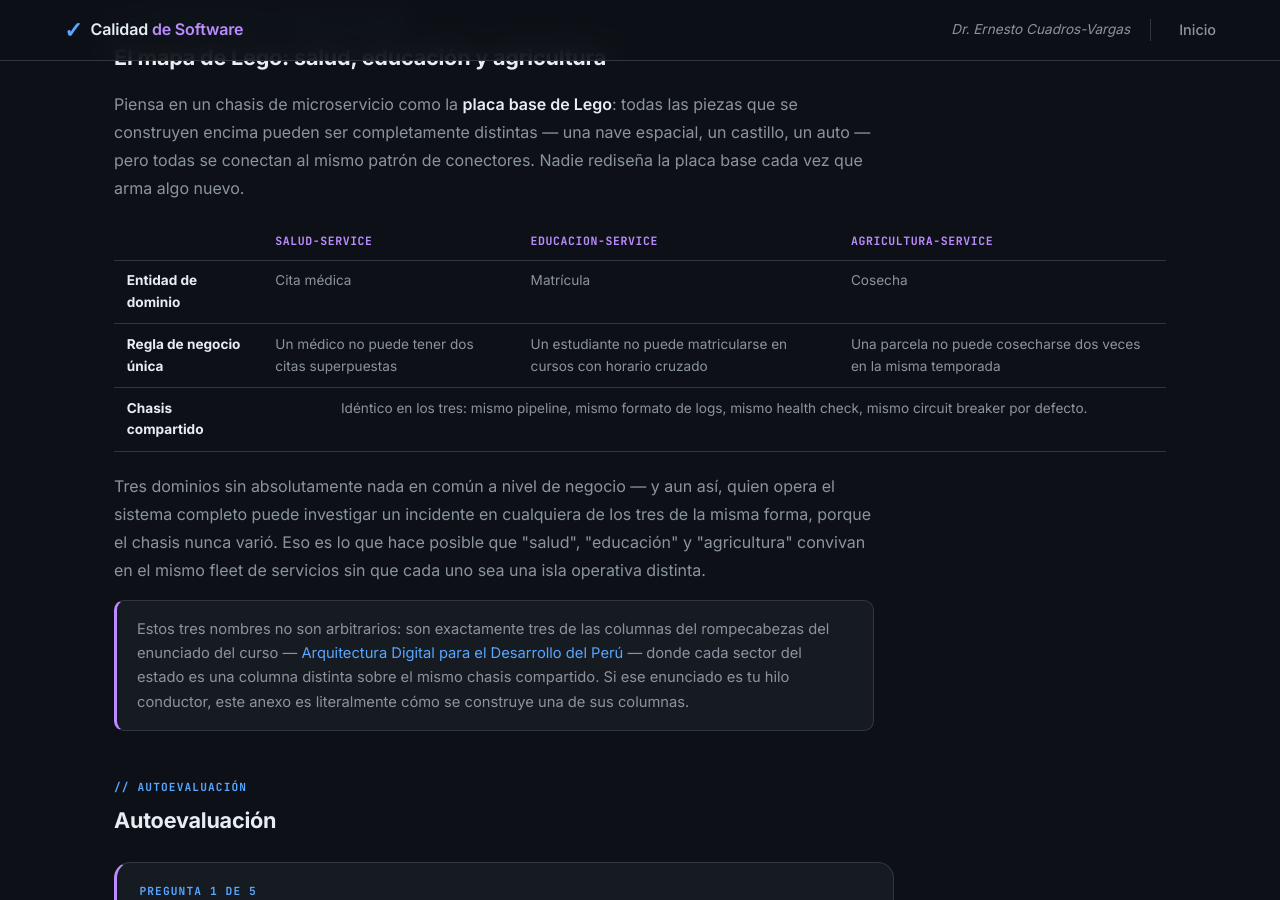
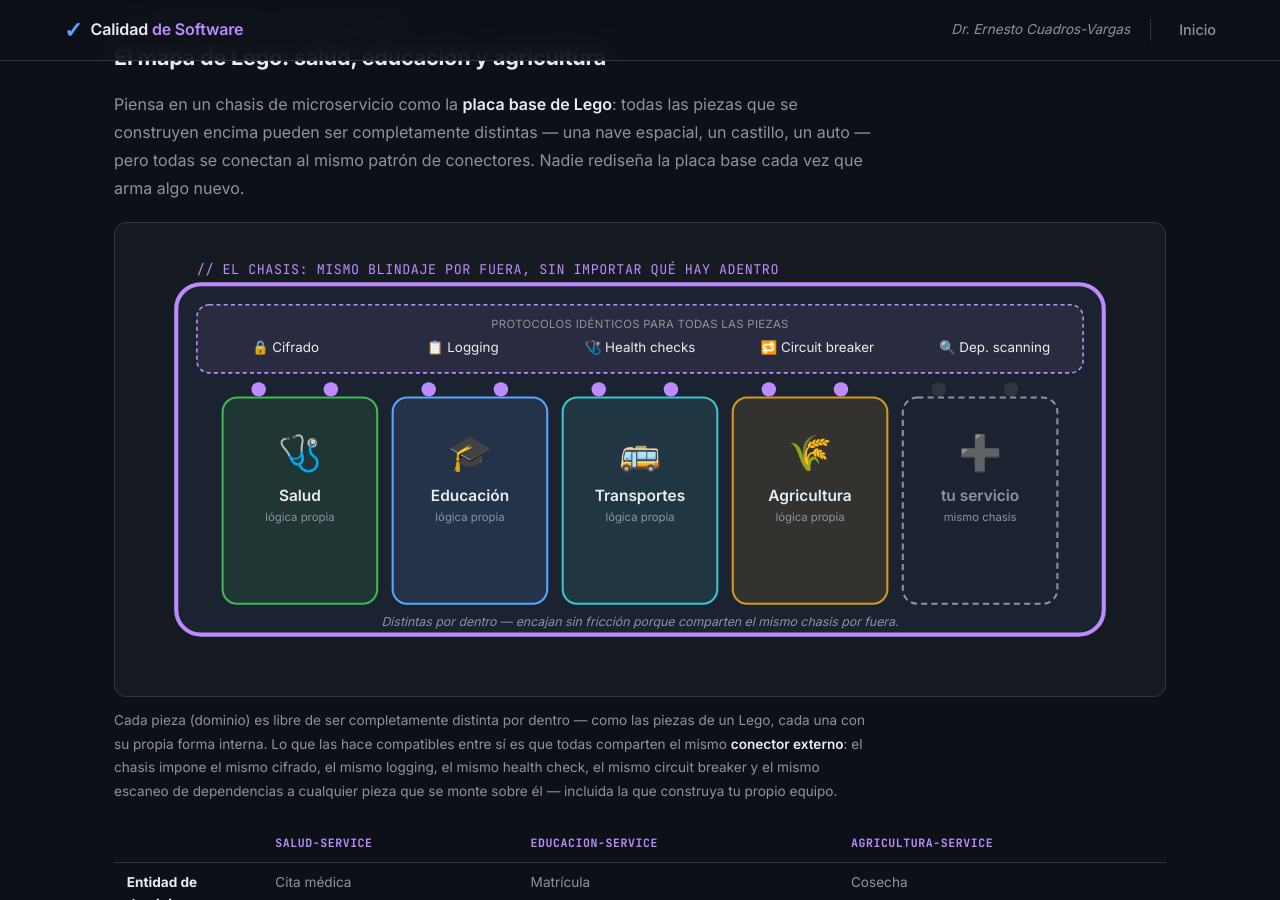
Before and after one commit to ecuadros/SoftwareQuality, a Jekyll site: the page built from anexo-microservicios/patron-de-chasis.html, in a window 1280 px wide and 900 px high, scrolled down 2299 px. Built offline with Jekyll 4.4.1, drawn with Linux system fonts in a browser that asks for light colours.

Commit message:
Agrega diagrama SVG del chasis en el anexo de microservicios
Ilustra la idea central del patrón: piezas de dominio distintas por
dentro (Salud, Educación, Transportes, Agricultura, + un slot
extensible para "tu servicio"), envueltas por un mismo chasis que
impone protocolos idénticos por fuera (cifrado, logging, health
checks, circuit breaker, dependency scanning).

```diff
--- a/anexo-microservicios/patron-de-chasis.html
+++ b/anexo-microservicios/patron-de-chasis.html
@@ -107,6 +107,79 @@ next_title: "Chasis en la práctica: un parent POM para tres dominios distintos"
     todas se conectan al mismo patrón de conectores. Nadie rediseña la placa base cada vez que arma algo
     nuevo.
   </p>
+
+  <div style="background: var(--surface); border: 1px solid var(--border); border-radius: 12px; padding: 1.25rem; margin: 1.25rem 0; overflow-x: auto;">
+    <svg viewBox="0 0 980 420" width="100%" style="min-width: 640px; display: block; font-family: var(--font-sans);" role="img" aria-labelledby="chasis-svg-title chasis-svg-desc">
+      <title id="chasis-svg-title">El chasis como cobertura común</title>
+      <desc id="chasis-svg-desc">Cuatro piezas de dominio distintas (salud, educación, transportes, agricultura) envueltas por un mismo chasis exterior que impone los mismos protocolos: cifrado, logging, health checks, circuit breaker y dependency scanning.</desc>
+
+      <!-- Chasis: el envoltorio uniforme -->
+      <rect x="40" y="40" width="900" height="340" rx="24" fill="var(--surface2)" stroke="var(--accent2)" stroke-width="4"/>
+      <text x="60" y="30" font-size="13" font-family="var(--font-mono)" fill="var(--accent2)" letter-spacing="0.04em">// EL CHASIS: MISMO BLINDAJE POR FUERA, SIN IMPORTAR QUÉ HAY ADENTRO</text>
+
+      <!-- Franja superior: protocolos compartidos (lo que es igual "por fuera") -->
+      <rect x="60" y="60" width="860" height="66" rx="12" fill="rgba(188,140,255,0.08)" stroke="var(--accent2)" stroke-width="1.5" stroke-dasharray="4 3"/>
+      <text x="490" y="82" text-anchor="middle" font-size="11" fill="var(--muted)" letter-spacing="0.03em">PROTOCOLOS IDÉNTICOS PARA TODAS LAS PIEZAS</text>
+      <g font-size="13" fill="var(--text)" text-anchor="middle">
+        <text x="146" y="106">🔒 Cifrado</text>
+        <text x="318" y="106">📋 Logging</text>
+        <text x="490" y="106">🩺 Health checks</text>
+        <text x="662" y="106">🔁 Circuit breaker</text>
+        <text x="834" y="106">🔍 Dep. scanning</text>
+      </g>
+
+      <!-- Piezas de dominio: distintas "por dentro" -->
+      <!-- Salud -->
+      <circle cx="120" cy="142" r="7" fill="var(--accent2)"/>
+      <circle cx="190" cy="142" r="7" fill="var(--accent2)"/>
+      <rect x="85" y="150" width="150" height="200" rx="14" fill="rgba(63,185,80,0.12)" stroke="var(--accent3)" stroke-width="2"/>
+      <text x="160" y="215" text-anchor="middle" font-size="34">🩺</text>
+      <text x="160" y="250" text-anchor="middle" font-size="15" font-weight="600" fill="var(--text)">Salud</text>
+      <text x="160" y="270" text-anchor="middle" font-size="11" fill="var(--muted)">lógica propia</text>
+
+      <!-- Educación -->
+      <circle cx="285" cy="142" r="7" fill="var(--accent2)"/>
+      <circle cx="355" cy="142" r="7" fill="var(--accent2)"/>
+      <rect x="250" y="150" width="150" height="200" rx="14" fill="rgba(88,166,255,0.12)" stroke="var(--accent)" stroke-width="2"/>
+      <text x="325" y="215" text-anchor="middle" font-size="34">🎓</text>
+      <text x="325" y="250" text-anchor="middle" font-size="15" font-weight="600" fill="var(--text)">Educación</text>
+      <text x="325" y="270" text-anchor="middle" font-size="11" fill="var(--muted)">lógica propia</text>
+
+      <!-- Transportes -->
+      <circle cx="450" cy="142" r="7" fill="var(--accent2)"/>
+      <circle cx="520" cy="142" r="7" fill="var(--accent2)"/>
+      <rect x="415" y="150" width="150" height="200" rx="14" fill="rgba(57,197,207,0.12)" stroke="var(--accent4)" stroke-width="2"/>
+      <text x="490" y="215" text-anchor="middle" font-size="34">🚌</text>
+      <text x="490" y="250" text-anchor="middle" font-size="15" font-weight="600" fill="var(--text)">Transportes</text>
+      <text x="490" y="270" text-anchor="middle" font-size="11" fill="var(--muted)">lógica propia</text>
+
+      <!-- Agricultura -->
+      <circle cx="615" cy="142" r="7" fill="var(--accent2)"/>
+      <circle cx="685" cy="142" r="7" fill="var(--accent2)"/>
+      <rect x="580" y="150" width="150" height="200" rx="14" fill="rgba(210,153,34,0.12)" stroke="var(--warn)" stroke-width="2"/>
+      <text x="655" y="215" text-anchor="middle" font-size="34">🌾</text>
+      <text x="655" y="250" text-anchor="middle" font-size="15" font-weight="600" fill="var(--text)">Agricultura</text>
+      <text x="655" y="270" text-anchor="middle" font-size="11" fill="var(--muted)">lógica propia</text>
+
+      <!-- Quinta pieza fantasma: extensible, "tu servicio" -->
+      <circle cx="780" cy="142" r="7" fill="var(--border)"/>
+      <circle cx="850" cy="142" r="7" fill="var(--border)"/>
+      <rect x="745" y="150" width="150" height="200" rx="14" fill="none" stroke="var(--muted)" stroke-width="2" stroke-dasharray="6 4"/>
+      <text x="820" y="215" text-anchor="middle" font-size="34">➕</text>
+      <text x="820" y="250" text-anchor="middle" font-size="15" font-weight="600" fill="var(--muted)">tu servicio</text>
+      <text x="820" y="270" text-anchor="middle" font-size="11" fill="var(--muted)">mismo chasis</text>
+
+      <text x="490" y="372" text-anchor="middle" font-size="12" font-style="italic" fill="var(--muted)">Distintas por dentro — encajan sin fricción porque comparten el mismo chasis por fuera.</text>
+    </svg>
+  </div>
+  <p style="color: var(--muted); font-size: 0.85rem; margin-top: -0.5rem;">
+    Cada pieza (dominio) es libre de ser completamente distinta por dentro — como las piezas de un Lego,
+    cada una con su propia forma interna. Lo que las hace compatibles entre sí es que todas comparten el
+    mismo <strong>conector externo</strong>: el chasis impone el mismo cifrado, el mismo logging, el mismo
+    health check, el mismo circuit breaker y el mismo escaneo de dependencias a cualquier pieza que se
+    monte sobre él — incluida la que construya tu propio equipo.
+  </p>
+
   <div class="worked-example">
     <table class="worked-table">
       <thead>
```
